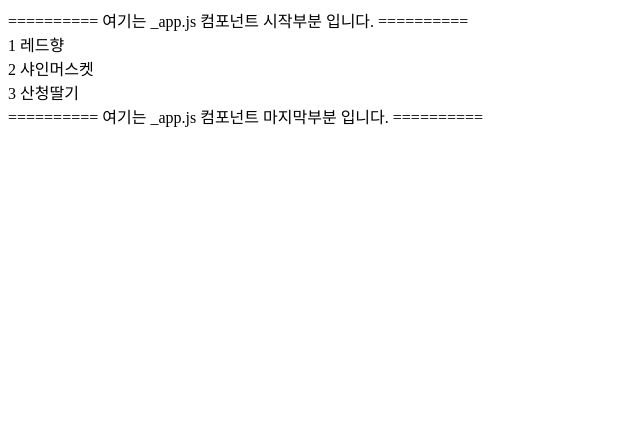
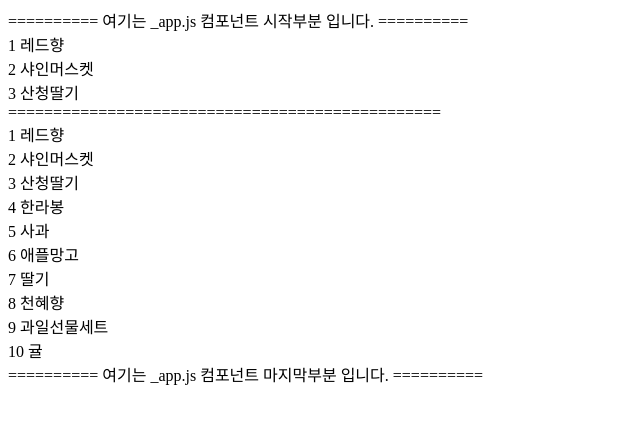
Before and after one commit to Seongju38/CodeCamp, a Next.js app in the folder FRONTEND/class/: page /section08/08-01-map-fruits in a window 1280 px wide. Shown: the top 424 px of the page, without its empty margins (0-640 px from the left). Built offline with nearby package versions, Linux system fonts and the light colour scheme.

Commit message:
섹션 11 | map-fruits : 실무 백엔드 데이터 예제

```diff
--- a/FRONTEND/class/pages/section08/08-01-map-fruits/index.js
+++ b/FRONTEND/class/pages/section08/08-01-map-fruits/index.js
@@ -1,3 +1,17 @@
+// 컴포넌트 위에 만든 이유 : 컴포넌트가 리렌더링 돼도 다시 안 만들어짐 - 효율적
+const FRUITS = [
+  { number: 1, title: "레드향" }, // <div>1 레드향</div>
+  { number: 2, title: "샤인머스켓" }, // <div>2 샤인머스켓</div>
+  { number: 3, title: "산청딸기" },
+  { number: 4, title: "한라봉" },
+  { number: 5, title: "사과" },
+  { number: 6, title: "애플망고" },
+  { number: 7, title: "딸기" },
+  { number: 8, title: "천혜향" },
+  { number: 9, title: "과일선물세트" },
+  { number: 10, title: "귤" },
+];
+
 export default function MapFruitsPage() {
   // 1. 가장 기본 예제
   const aaa = [
@@ -6,5 +20,18 @@ export default function MapFruitsPage() {
     <div>3 산청딸기</div>,
   ];
 
-  return <div>{aaa}</div>;
+  // 2. 실무 백엔드 데이터 예제
+  const bbb = FRUITS.map((el) => (
+    <div>
+      {el.number} {el.title}
+    </div>
+  ));
+
+  return (
+    <div>
+      <div>{aaa}</div>
+      ================================================
+      <div>{bbb}</div>
+    </div>
+  );
 }
```
